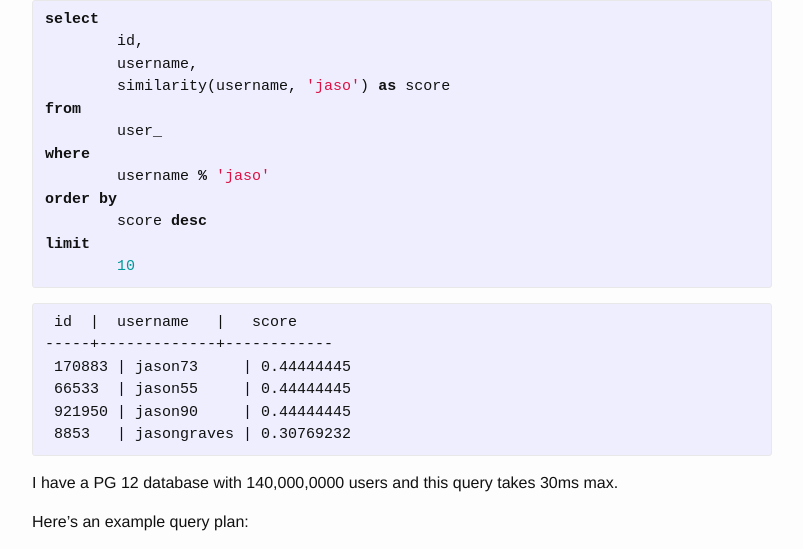
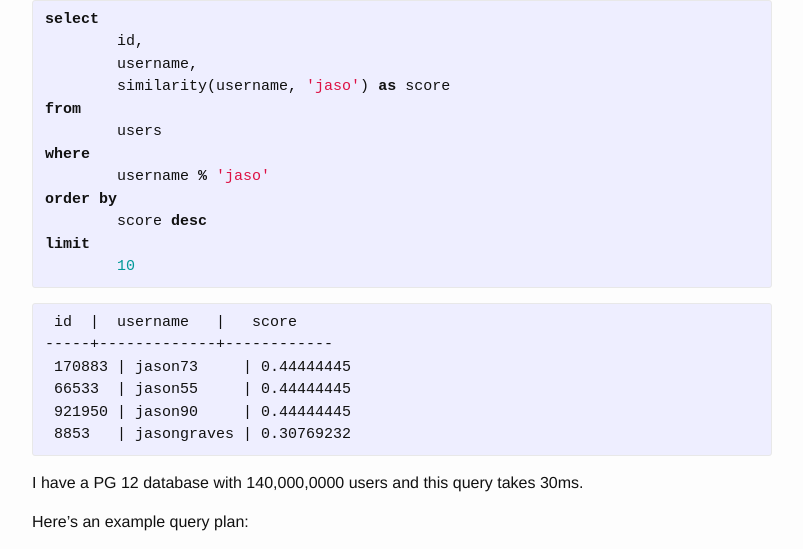
Before and after one commit to benwilber/benwilber.github.io, a Jekyll site: the page built from _posts/2024-08-21-pg-trgm-autocomplete.md, in a window 1280 px wide. Shown: the part 1105-1654 px from the top of the page, without its empty margins (238-1041 px from the left). Built offline with Jekyll 4.4.1, drawn with Linux system fonts in a browser that asks for light colours; comment, search, counter and statistics services are not loaded.

Commit message:
Revising

````diff
--- a/_posts/2024-08-21-pg-trgm-autocomplete.md
+++ b/_posts/2024-08-21-pg-trgm-autocomplete.md
@@ -49,7 +49,7 @@ select
 	username,
 	similarity(username, 'jaso') as score
 from
-	user_
+	users
 where
 	username % 'jaso'
 order by
@@ -67,8 +67,7 @@ limit
  8853   | jasongraves | 0.30769232
 ```
 
-I have a PG 12 database with 140,000,0000 users and this query takes 30ms max.
-
+I have a PG 12 database with 140,000,0000 users and this query takes 30ms.
 
 Here's an example query plan:
 
````
